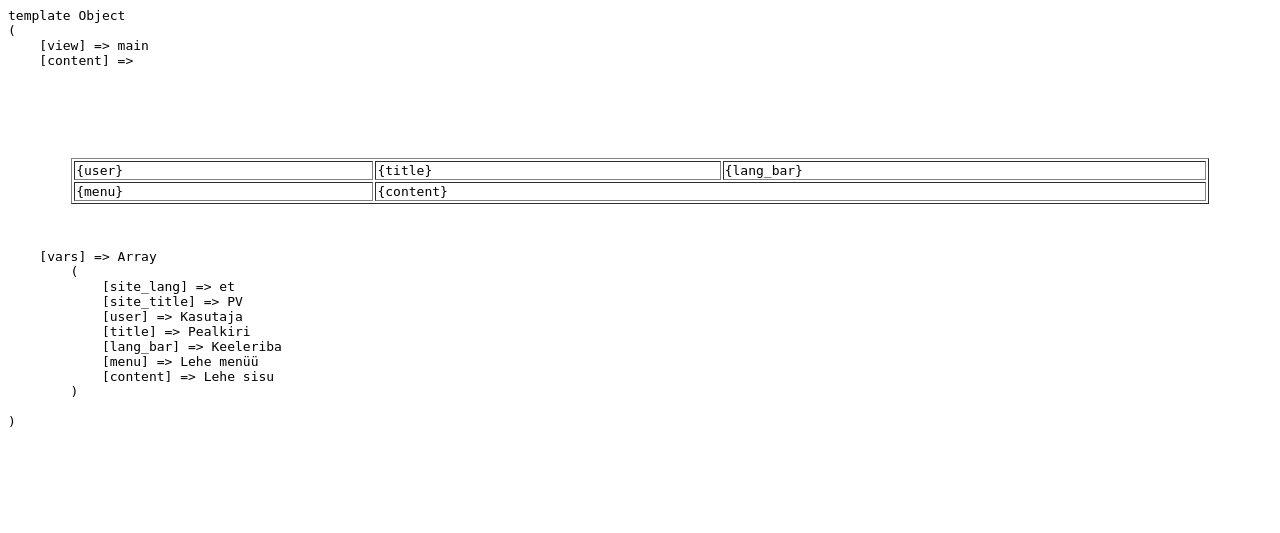
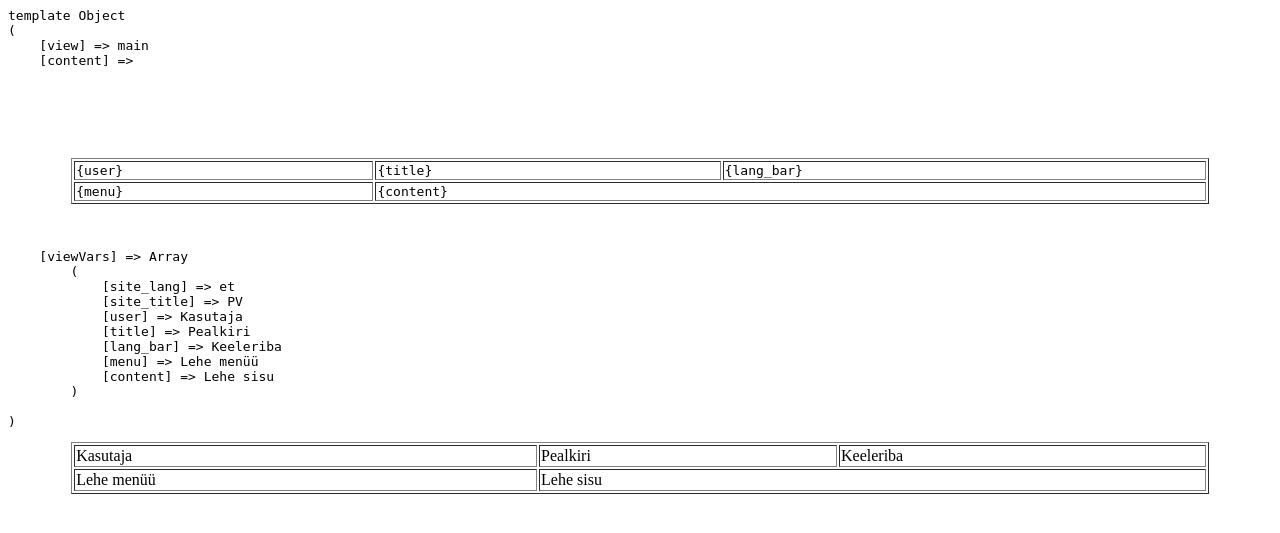
Before and after one commit to mhpreiman/harjutused, a PHP site: page / in a window 1280 px wide. Shown: the top 533 px of the page. Run offline with PHP 8.4, Linux system fonts and the light colour scheme.

Commit message:
Parsi vaate muutujad kohatäidete asemele

```diff
--- a/index.php
+++ b/index.php
@@ -15,3 +15,5 @@ $mainTmpl->set('content','Lehe sisu');
 echo '<pre>';
 print_r($mainTmpl);
 echo '</pre>';
+
+echo $mainTmpl->parse();
--- a/models/template.php
+++ b/models/template.php
@@ -4,7 +4,7 @@ class template
 {
     var $view = '';
     var $content = false;
-    var $vars = array();
+    var $viewVars = array();
 
     public function __construct($view)
     {
@@ -64,6 +64,18 @@ class template
 
     // Set view's variables
     function set($viewVar, $value){
-        $this->vars[$viewVar] = $value;
+        $this->viewVars[$viewVar] = $value;
+    }
+
+
+    // Set real content - Replace template placeholders with view variables
+    // eg {user} with Kasutaja
+    function parse(){
+        $content = $this->content;
+        foreach ($this->viewVars as $viewVar => $value){
+            // Get contents and replace matching strings between {} with values corresponding view variables
+            $content = str_replace('{'.$viewVar.'}', $value, $content);
+        }
+        return $content;
     }
 }
```
